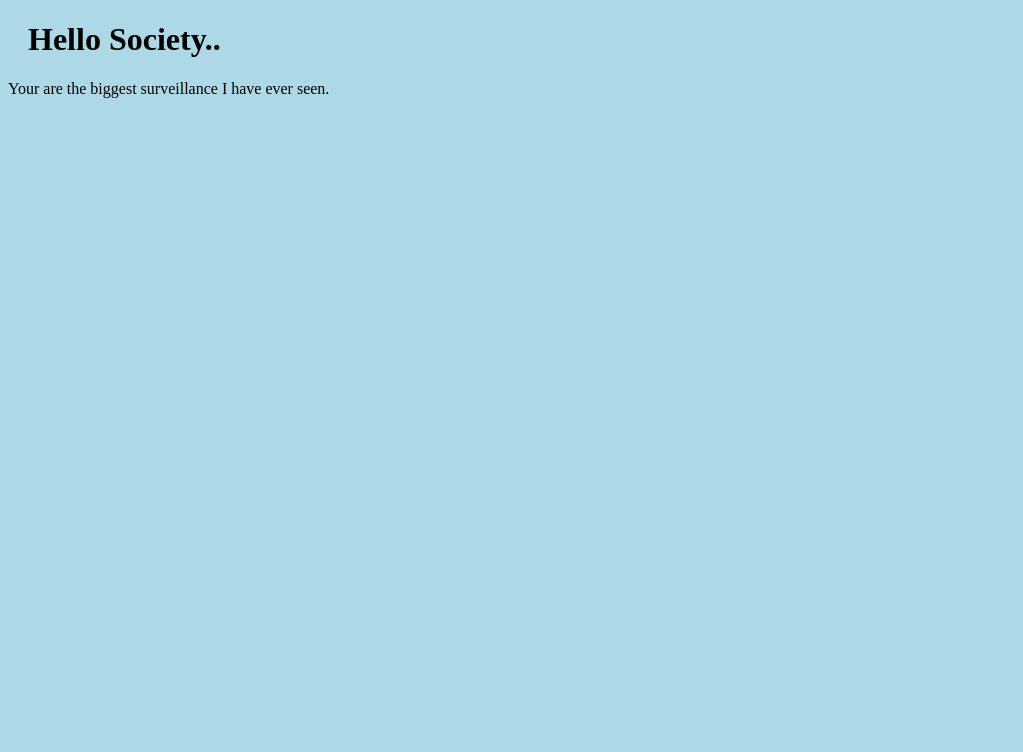
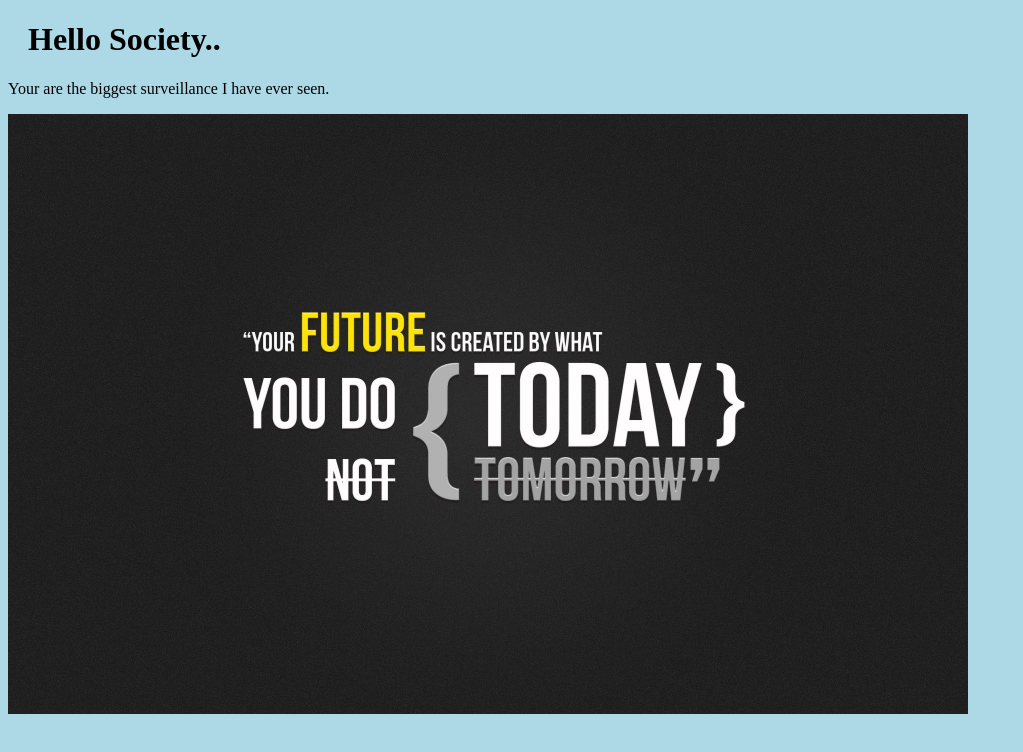
Before and after one commit to subbuakula/Hello-world, a plain HTML site: page index.html in a window 1280 px wide. Shown: the whole page, without its empty margins (0-1023 px from the left). Drawn offline with Linux system fonts and the light colour scheme.

Commit message:
Added background image to Hello-world-images

```diff
--- a/index.html
+++ b/index.html
@@ -9,6 +9,8 @@
 <body>
     <h1>Hello Society..</h1>
     <p>Your are the biggest surveillance I have ever seen.</p>
+    <div> <img src="background.jpg" alt="Hello world from space"
+              style="width:100%;max-width: 960px";></div>
 
 </body>
 </html>
```
Also changed, not shown: background.jpg (added).
